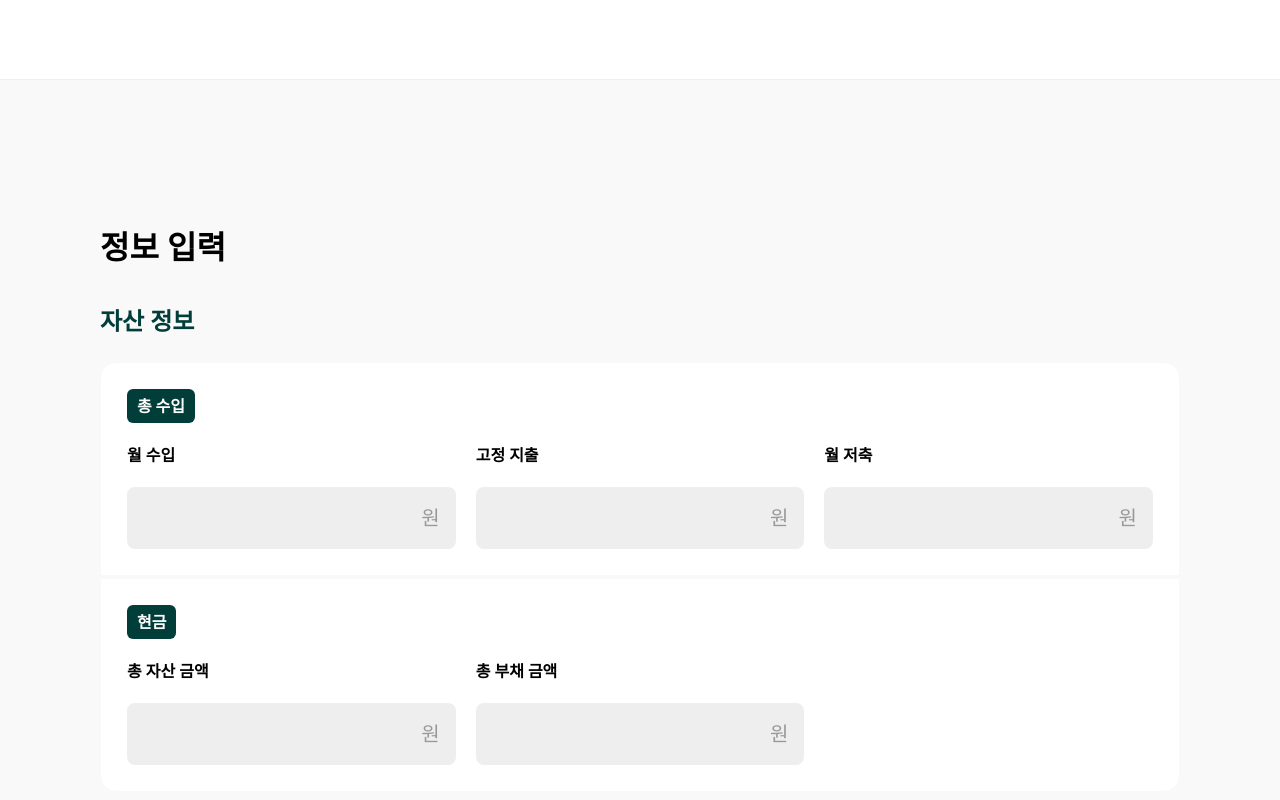
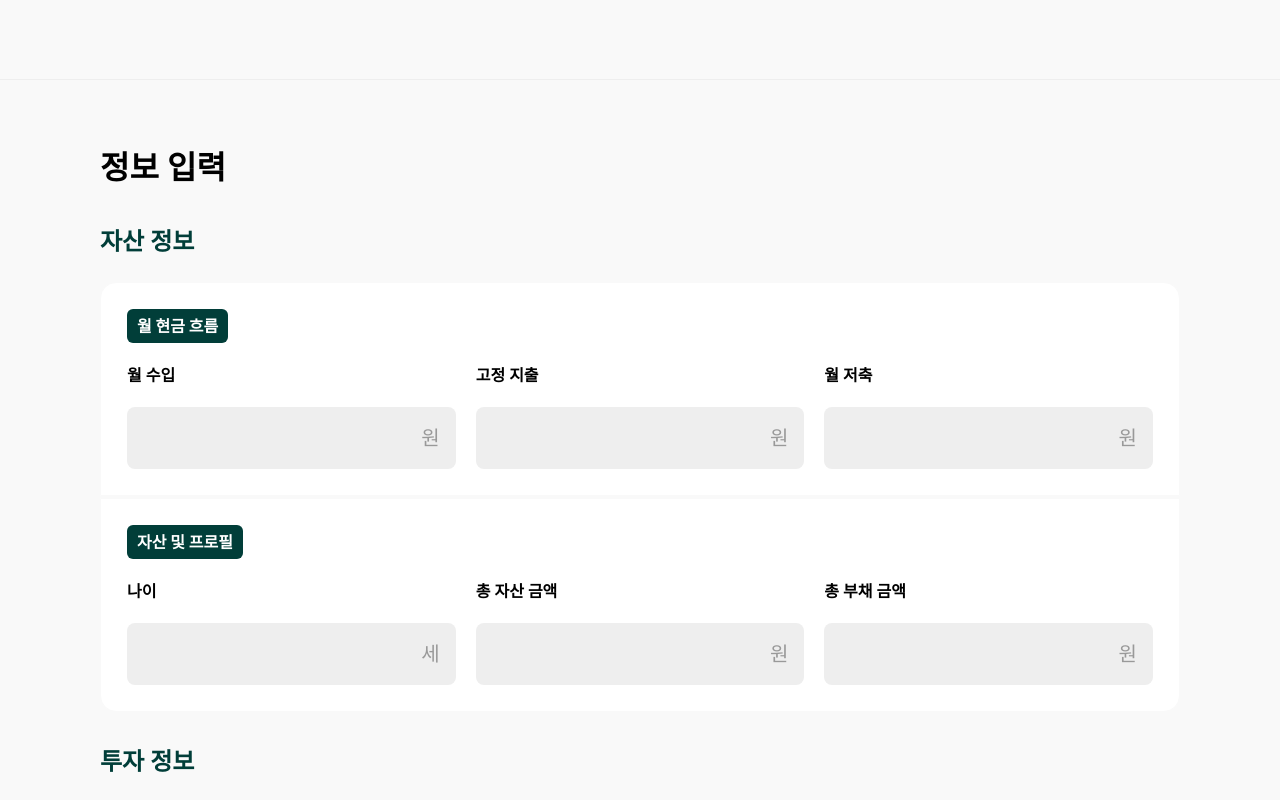
Before and after one commit to please-2000won/Frontend, a React (Vite) app: page /infoInput in a window 1280 px wide. Shown: the top 800 px of the page. Built offline with nearby package versions, Linux system fonts and the light colour scheme; no server answers; a web font is replaced by a local one.

Commit message:
refactor: CurrencyInput 동적 단위(unit) 지원 및 내부 여백(padding) 조정

```diff
--- a/src/components/info/CurrencyInput.tsx
+++ b/src/components/info/CurrencyInput.tsx
@@ -3,21 +3,30 @@ interface CurrencyInput {
   value: string | number;
   onChange?: (e: React.ChangeEvent<HTMLInputElement>) => void;
   placeholder?: string;
+  type?: string;
+  unit?: string;
 }
 
-const CurrencyInput = ({ label, value, onChange, placeholder }: any) => {
+const CurrencyInput = ({
+  label,
+  value,
+  onChange,
+  placeholder,
+  type = 'text',
+  unit = '원',
+}: any) => {
   return (
     <div className="flex flex-col gap-5">
       <label className="text-black font-semibold text-[16px]">{label}</label>
       <div className="flex bg-gray-100 rounded-lg p-4 items-center">
         <input
-          type="text"
+          type={type}
           value={value}
           onChange={onChange}
           placeholder={placeholder}
-          className="w-full text-right text-[20px] rounded-lg outline-none"
+          className="w-full text-right text-[20px] rounded-lg outline-none "
         />
-        <span className="text-gray-300 text-[20px] pl-3">원</span>
+        <span className="text-gray-300 text-[20px] pl-3">{unit}</span>
       </div>
     </div>
   );
--- a/src/components/layouts/TopNavbar.tsx
+++ b/src/components/layouts/TopNavbar.tsx
@@ -14,7 +14,10 @@ const TopNavbar = () => {
     if (!isOpen) return;
 
     const handleClickOutside = (e: MouseEvent) => {
-      if (containerRef.current && !containerRef.current.contains(e.target as Node)) {
+      if (
+        containerRef.current &&
+        !containerRef.current.contains(e.target as Node)
+      ) {
         setIsOpen(false);
       }
     };
@@ -30,7 +33,7 @@ const TopNavbar = () => {
   };
 
   return (
-    <nav className="fixed top-0 left-0 z-10 h-[80px] w-full border-b border-gray-100 bg-white">
+    <nav className="fixed top-0 left-0 z-10 h-[80px] w-full border-b border-gray-100 bg-system-background">
       <div className="mx-auto flex h-full max-w-[1080px] items-center justify-end px-5">
         {userInfo && (
           <div ref={containerRef} className="group relative">
--- a/src/index.css
+++ b/src/index.css
@@ -30,3 +30,15 @@ body {
   --color-primary-mint-300: #b5e6e3;
   --color-primary-mint-200: #cceaeb;
 }
+
+/* Chrome, Safari, Edge, Opera */
+input[type='number']::-webkit-outer-spin-button,
+input[type='number']::-webkit-inner-spin-button {
+  -webkit-appearance: none;
+  margin: 0;
+}
+
+/* Firefox */
+input[type='number'] {
+  -moz-appearance: textfield;
+}
--- a/src/pages/InfoInputPage.tsx
+++ b/src/pages/InfoInputPage.tsx
@@ -10,6 +10,7 @@ const InfoInputPage = () => {
   const [isLoading, setIsLoading] = useState(false);
 
   const [formData, setFormDataState] = useState({
+    age: '',
     monthlyIncome: '', //월수입
     fixedExpense: '', //고정지출
     savingsGoal: '', //월 저축 -> 이거 디자인에선 반복됨!!
@@ -25,7 +26,7 @@ const InfoInputPage = () => {
     const parseNumber = (value: string) => Number(value.replace(/,/g, ''));
     const requestData = {
       financialProfile: {
-        age: 20, // 나이 데이터 연동 필요 -> 어디서 가져오는가? 아마 유저인포에서 받아와야될듯!
+        age: parseNumber(formData.age), // 나이 데이터 연동 필요 -> 어디서 가져오는가? 아마 유저인포에서 받아와야될듯!
         monthlyIncome: parseNumber(formData.monthlyIncome),
         fixedExpense: parseNumber(formData.fixedExpense),
         savingsGoal: parseNumber(formData.savingsGoal),
@@ -68,7 +69,7 @@ const InfoInputPage = () => {
 
   return (
     <div>
-      <div className="w-[1080px] my-[144px] mx-auto">
+      <div className="max-w-[1080px] my-[64px] mx-auto">
         <div className="mb-8">
           <h1 className="text-[32px] font-semibold text-black">정보 입력</h1>
         </div>
@@ -77,7 +78,7 @@ const InfoInputPage = () => {
             자산 정보
           </h2>
           <div className="flex flex-col gap-0.5">
-            <CategoryCard title="총 수입">
+            <CategoryCard title="월 현금 흐름">
               <div className="grid grid-cols-3 gap-5">
                 <CurrencyInput
                   label="월 수입"
@@ -97,8 +98,17 @@ const InfoInputPage = () => {
               </div>
             </CategoryCard>
 
-            <CategoryCard title="현금">
+            {/* 2. 자산 현황 & 나이 */}
+            <CategoryCard title="자산 및 프로필">
               <div className="grid grid-cols-3 gap-5">
+                <CurrencyInput
+                  label="나이"
+                  value={formData.age}
+                  onChange={handleChange('age')}
+                  unit="세"
+                  type="number"
+                />
+
                 <CurrencyInput
                   label="총 자산 금액"
                   value={formData.totalAssetAmount}
@@ -109,7 +119,6 @@ const InfoInputPage = () => {
                   value={formData.totalDebtAmount}
                   onChange={handleChange('totalDebtAmount')}
                 />
-                {/*뭔가 안맞는것 같으니 일단 대충 처리 ^^ */}
               </div>
             </CategoryCard>
           </div>
--- a/src/pages/LoginPage.tsx
+++ b/src/pages/LoginPage.tsx
@@ -43,14 +43,15 @@ const LoginPage = () => {
 
   return (
     <div className="flex h-screen w-full">
-      <div className="flex flex-col w-1/2 bg-primary-mint-300 justify-end pl-20 pb-10">
-        <h1 className="text-[48px] text-primary-mint-900 font-semibold ">
+      <div className="flex flex-col w-1/2 bg-primary-mint-300 justify-end pl-20 pb-10 ">
+        <h1 className="text-[48px] text-primary-mint-900 font-semibold mx-3 ">
           나와 비슷한 사람들은
           <br />
           어떻게 모으고 있을까?
         </h1>
       </div>
-      <div className="flex flex-col w-[438px] mx-auto mt-100 gap-5">
+      <div className="flex flex-col w-1/2 items-center justify-center">
+        <div className="flex flex-col w-[438px] mx-auto gap-5">
           <div className="flex flex-col gap-3">
             <h1 className="text-black text-[32px] font-semibold">로그인</h1>
             <p className="text-[16px]">
@@ -80,12 +81,12 @@ const LoginPage = () => {
               <button
                 type="submit"
                 disabled={isLoading}
-              className={`py-4 w-full rounded-lg text-white text-[16px] ${email && password ? 'bg-primary-mint-800' : 'bg-gray-300'}`}
+                className={`py-4 w-full rounded-lg text-white text-[16px] cursor-pointer ${email && password ? 'bg-primary-mint-800' : 'bg-gray-300'}`}
               >
                 {isLoading ? '로그인 중...' : '로그인'}
               </button>
               <div
-              className="py-4 w-full bg-white text-primary-mint-800 border border-primiary-800 rounded-lg text-center text-[16px]"
+                className="py-4 w-full bg-white text-primary-mint-800 border border-primiary-800 rounded-lg text-center text-[16px] cursor-pointer"
                 onClick={() => {
                   navigate('/Signup');
                 }}
@@ -96,6 +97,7 @@ const LoginPage = () => {
           </form>
         </div>
       </div>
+    </div>
   );
 };
 
--- a/src/pages/SingupPage.tsx
+++ b/src/pages/SingupPage.tsx
@@ -12,7 +12,8 @@ const SingupPage = () => {
   const [password, setPassword] = useState('');
   const [passwordConfirm, setPasswordConfirm] = useState('');
 
-  const [isLoading, setIsLoading] = useState(false);
+  const [isLoginLoading, setIsLoginLoading] = useState(false);
+  const [isCodeLoading, setIsCodeLoading] = useState(false);
 
   const [nameError, setNameError] = useState('');
   const [emailError, setEmailError] = useState('');
@@ -98,12 +99,12 @@ const SingupPage = () => {
       !authCode ||
       !password ||
       !passwordConfirm ||
-      isLoading
+      isLoginLoading
     )
       return;
 
     try {
-      setIsLoading(true);
+      setIsLoginLoading(true);
       await signup({ name, email, verificationCode: authCode, password });
 
       alert('회원가입이 완료되었습니다! 로그인 후 이용해주세요.');
@@ -111,18 +112,18 @@ const SingupPage = () => {
     } catch (error) {
       alert('회원가입에 실패하였습니다. 다시 시도해주세요.');
     } finally {
-      setIsLoading(false);
+      setIsLoginLoading(false);
     }
   };
 
   //확인용 인증번호 받기
   const handleAuthCode = async () => {
-    if (!email || isLoading) {
+    if (!email || isLoginLoading) {
       setEmailError('이메일을 먼저 입력해주세요.');
       return;
     }
     try {
-      setIsLoading(true);
+      setIsCodeLoading(true);
 
       const result = await sendEmailCode({ email });
 
@@ -132,19 +133,18 @@ const SingupPage = () => {
     } catch (error) {
       console.error(error);
       alert('인증번호 발급에 실패하였습니다. 이메일을 다시 확인해주세요.');
-    } finally {
-      setIsLoading(false);
+      setIsCodeLoading(false);
     }
   };
 
-  //인증번호 형식 -> API 연동 필요
+  /*인증번호 형식 -> API 연동 필요 -> 아마 필요 없을듯?? 왜냐면 일단 인증번호..도 같이 받는거같음
   useEffect(() => {
     if (authCode && authCode !== authCodeConfirm) {
       setAuthCodeError('· 인증번호가 일치하지 않아요.');
     } else {
       setAuthCodeError('');
     }
-  }, [authCodeConfirm]);
+  }, [authCode, authCodeConfirm]);*/
 
   //버튼 활성화
   const isFormValid =
@@ -161,7 +161,8 @@ const SingupPage = () => {
     !confirmError;
 
   return (
-    <div className="w-[530px] h-full items-center justify-center mt-40 mx-auto">
+    <div className="flex min-h-screen w-full py-12 justify-center">
+      <div className="w-[530px] flex flex-col my-auto">
         <div className="text-black text-left font-semibold text-[32px] pb-7">
           <h1>회원가입</h1>
         </div>
@@ -179,7 +180,9 @@ const SingupPage = () => {
                 className="bg-gray-100 p-4 w-full rounded-lg"
               />
               {nameError && (
-              <span className="text-[13px] text-system-red">{nameError} </span>
+                <span className="text-[13px] text-system-red">
+                  {nameError}{' '}
+                </span>
               )}
             </div>
 
@@ -196,15 +199,17 @@ const SingupPage = () => {
                 />
                 <button
                   type="button"
-                className="w-[163px] py-4 px-4 bg-primary-mint-800 rounded-lg text-white text-[16px] font-semibold cursor-pointer"
+                  className={`w-[163px] py-4 px-4 rounded-lg  text-[16px] font-semibold cursor-pointer ${isCodeLoading ? 'bg-white border border-primary-mint-800 text-primary-mint-800' : 'bg-primary-mint-800 border text-white border-primary-mint-800'}`}
                   onClick={handleAuthCode}
-                disabled={isLoading}
+                  disabled={isCodeLoading}
                 >
                   인증코드 발송
                 </button>
               </div>
               {emailError && (
-              <span className="text-[13px] text-system-red">{emailError}</span>
+                <span className="text-[13px] text-system-red">
+                  {emailError}
+                </span>
               )}
             </div>
 
@@ -272,12 +277,13 @@ const SingupPage = () => {
 
             <button
               type="submit"
-            disabled={isLoading && isFormValid}
-            className={`${isFormValid ? 'bg-gray-300' : 'bg-primary-mint-800'} px-20 py-4 text-[16px] font-semibold text-white rounded-lg cursor-pointer`}
+              disabled={!isFormValid && isLoginLoading}
+              className={`${isFormValid ? 'bg-primary-mint-800' : 'bg-gray-300'} px-20 py-4 text-[16px] font-semibold text-white rounded-lg cursor-pointer`}
             >
-            {isLoading ? '가입 진행 중...' : '가입하기'}
+              {isLoginLoading ? '가입 진행 중...' : '가입하기'}
             </button>
           </form>
+        </div>
       </div>
     </div>
   );
```
Also changed, not shown: .vercel.json (added). Lines whose indentation alone changed are shown as unchanged.
